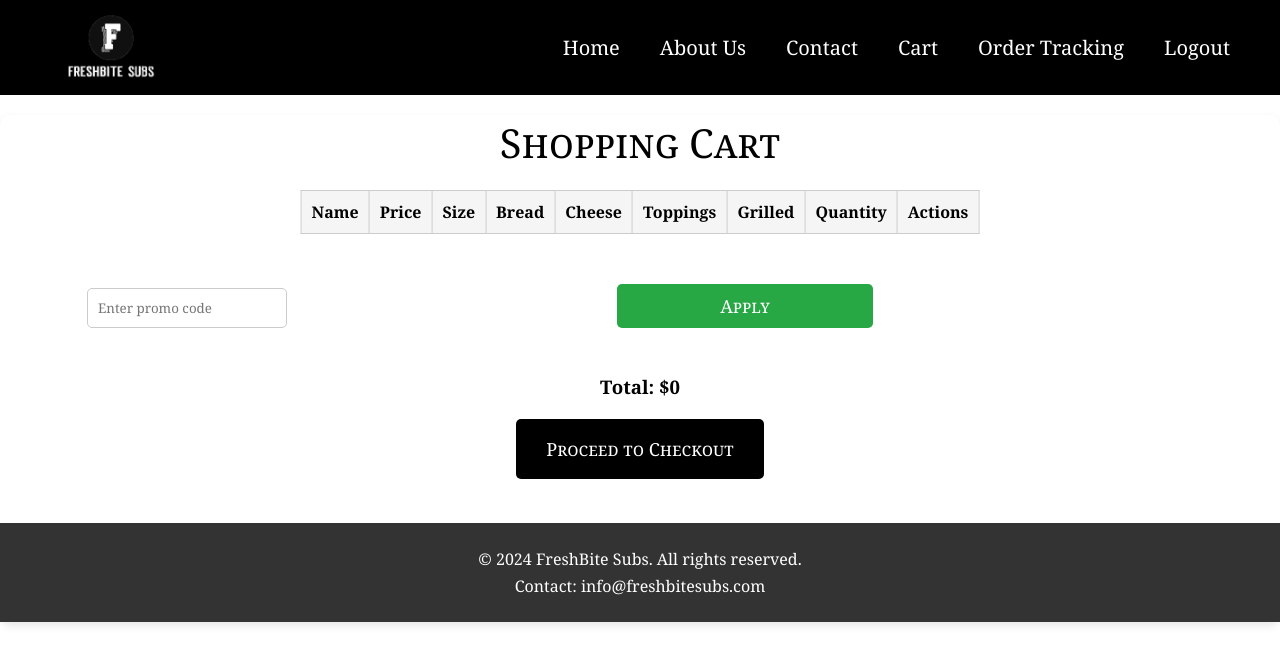
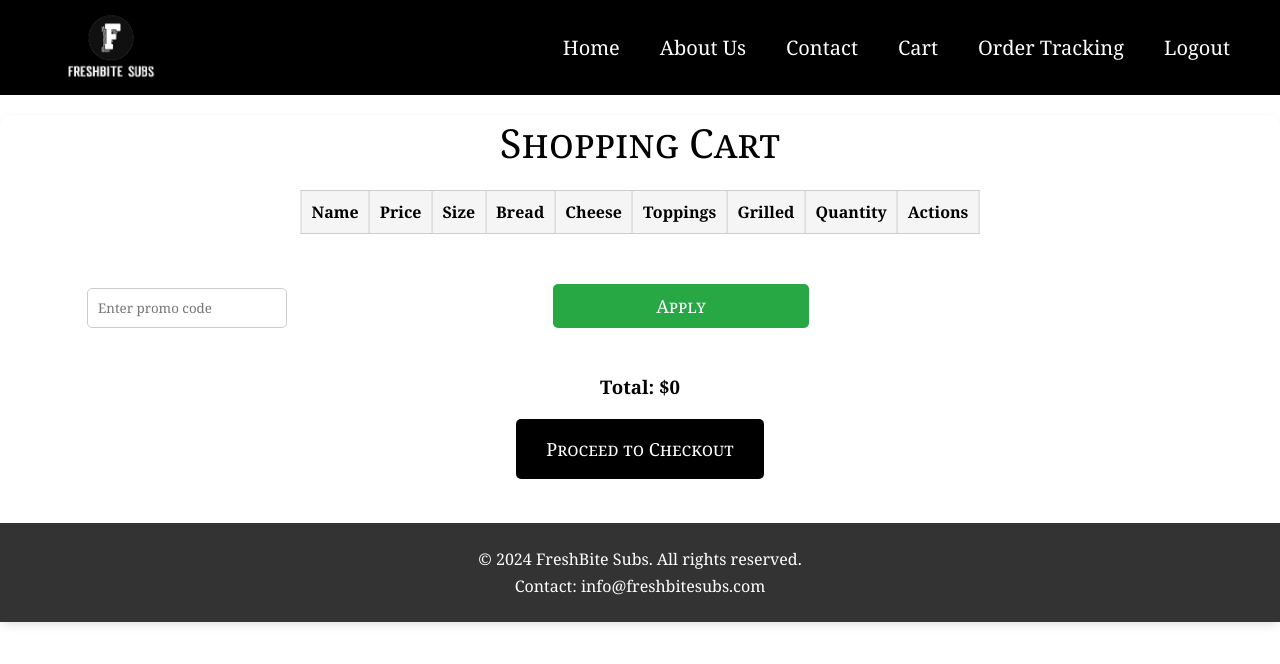
Before and after one commit to hiralpatel20/FreshBite-Subs, a React (Vite) app in the folder frontend/: page /cart in a window 1280 px wide. Shown: the top 664 px of the page. Built offline with nearby package versions, Linux system fonts and the light colour scheme.

Commit message:
Change the calue of tranfrom to look better

```diff
--- a/frontend/src/pages/Cart/Cart.css
+++ b/frontend/src/pages/Cart/Cart.css
@@ -121,7 +121,7 @@
     cursor: pointer;
     margin-top: 30px;
     margin-left: 50%;
-    transform: translate(-125%);
+    transform: translate(-150%);
   }
 
   .promo-code button:hover {
```
